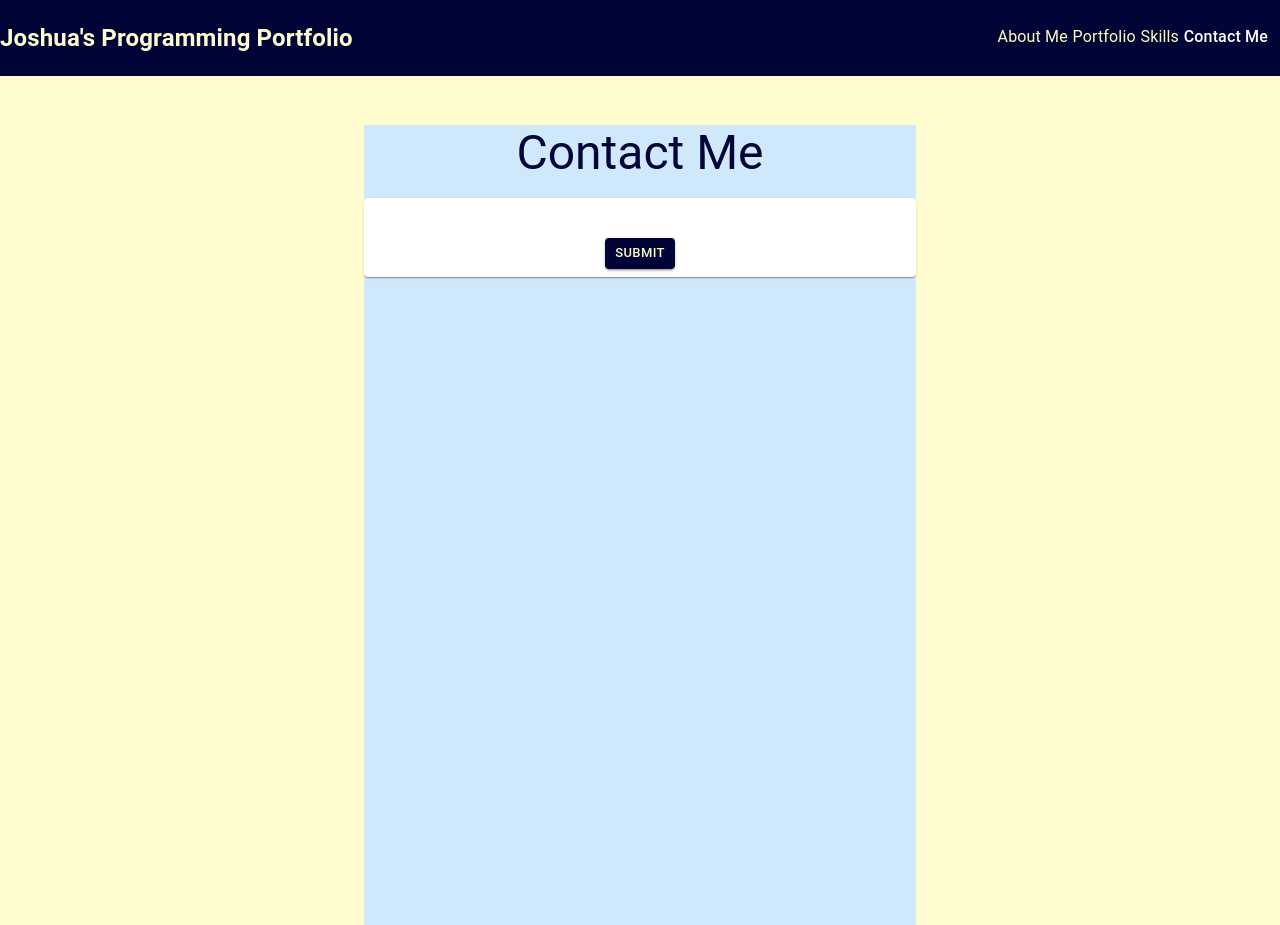
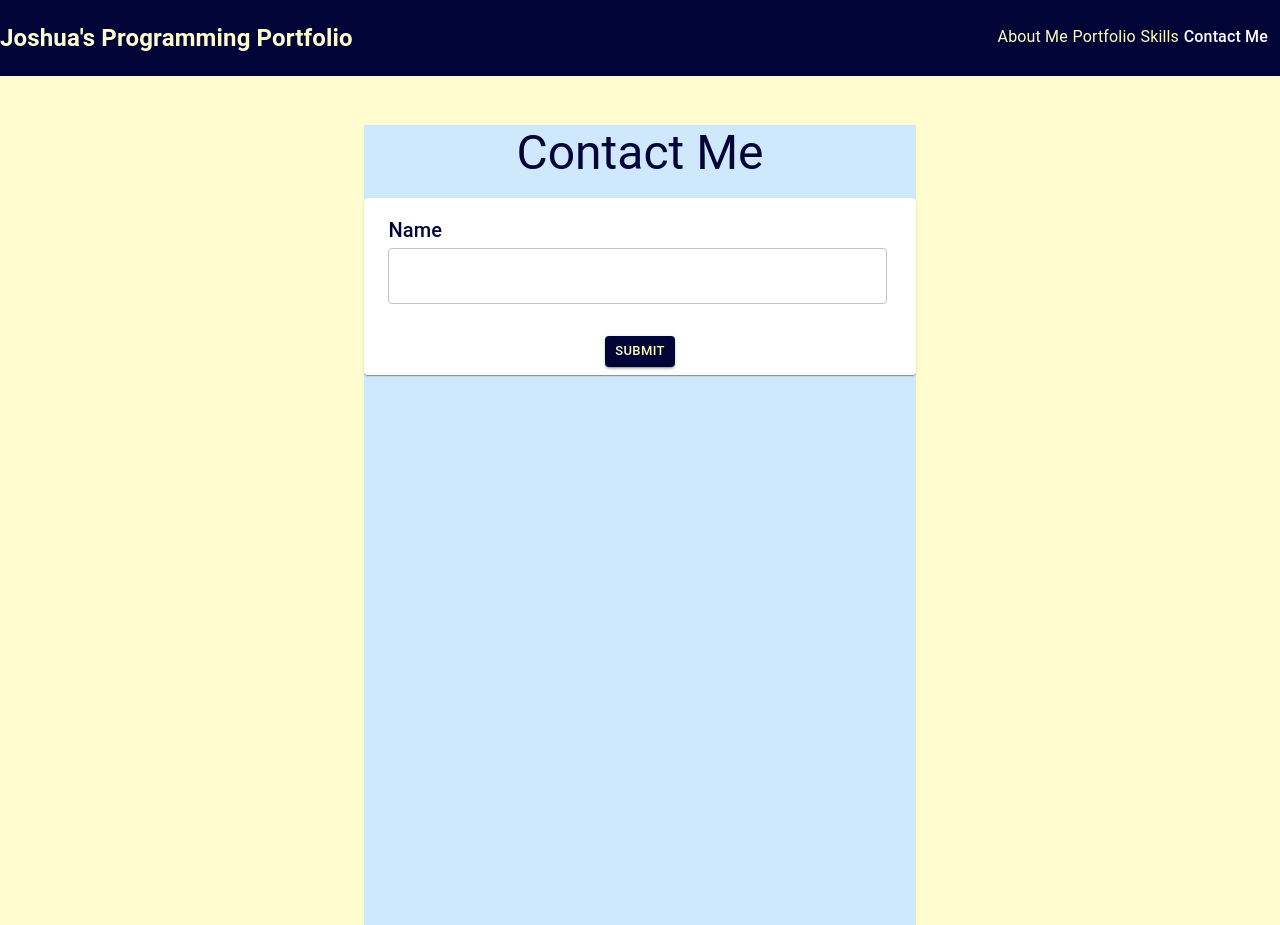
Before and after one commit to CoderJ01/material-ui-programming-portfolio, a React (Create React App) app: page /contact-me in a window 1280 px wide. Built offline with nearby package versions, Linux system fonts and the light colour scheme.

Commit message:
add label and textarea

```diff
--- a/src/pages/ContactMe/ContactMe.page.jsx
+++ b/src/pages/ContactMe/ContactMe.page.jsx
@@ -7,6 +7,7 @@ import Card from '@mui/material/Card';
 import CardActions from '@mui/material/CardActions';
 import CardContent from '@mui/material/CardContent';
 import Button from '@mui/material/Button';
+import TextField from '@mui/material/TextField';
 
 const ContactMe = () => {
     return (
@@ -16,8 +17,20 @@ const ContactMe = () => {
                 <Box sx={{ bgcolor: '#cfe8fc', height: '100vh', marginTop: '9%', textAlign: 'center' }}>
                 <Typography variant="h3" gutterBottom sx={{ color: 'rgb(0, 4, 55)' }}>Contact Me</Typography>
                 <Card sx={{ minWidth: 275 }}>
-                    <CardContent>
-
+                    <CardContent sx={{ textAlign: 'left' }}>
+                        <Container sx={{ marginLeft: '-3%'}}>
+                            <Typography variant="h6" gutterBottom sx={{ color: 'rgb(0, 4, 55)'}}>Name</Typography>
+                        </Container>
+                        <Box
+                            component="form"
+                            sx={{
+                                '& > :not(style)': { m: 1, width: '96%', marginTop: '-1%'},
+                            }}
+                            noValidate
+                            autoComplete="off"
+                            >
+                            <TextField id="outlined-basic" variant="outlined"/>
+                        </Box>
                     </CardContent>
                     <CardActions sx={{justifyContent: 'center'}}>
                         <Button
```
